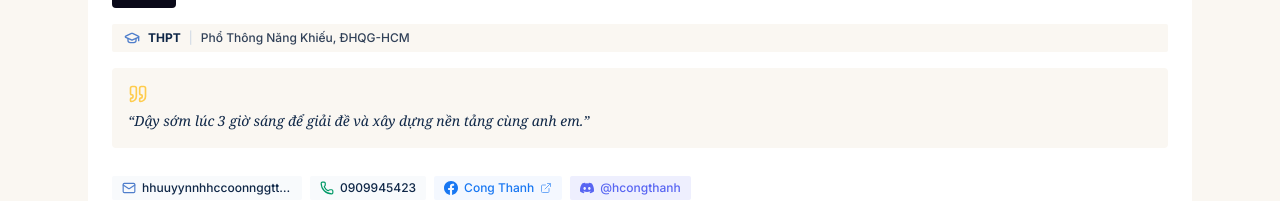
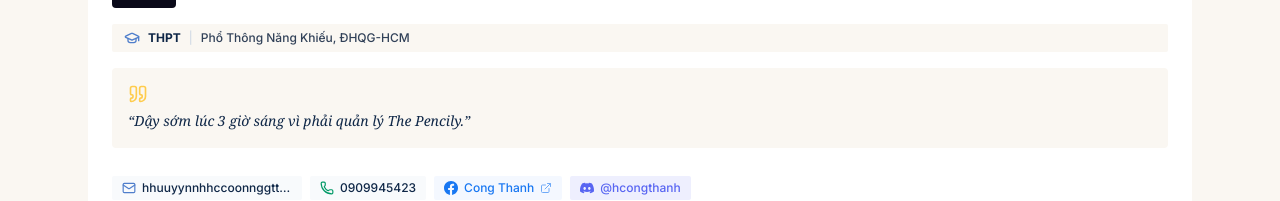
Before and after one commit to Thanh-3108/thepencily, a Next.js app: page / in a window 1280 px wide. Shown: the part 6140-6341 px from the top of the page. Built offline with nearby package versions, Linux system fonts and the light colour scheme; no server answers.

Commit message:
content(founder): update quote to 'Dậy sớm lúc 3 giờ sáng vì phải quản lý The Pencily'

```diff
--- a/src/components/HomeStudentStories.tsx
+++ b/src/components/HomeStudentStories.tsx
@@ -26,8 +26,8 @@ export function HomeStudentStories() {
       levelVi: "THPT",
       levelEn: "High School",
       school: "Phổ Thông Năng Khiếu, ĐHQG-HCM",
-      quoteVi: "“Dậy sớm lúc 3 giờ sáng để giải đề và xây dựng nền tảng cùng anh em.”",
-      quoteEn: "“Waking up at 3 AM to crack problem sets and build the platform with peers.”",
+      quoteVi: "“Dậy sớm lúc 3 giờ sáng vì phải quản lý The Pencily.”",
+      quoteEn: "“Waking up at 3 AM because I have to manage The Pencily.”",
       washiTape: "/brand/elements/washi-tape.jpg",
       hasClip: true,
       email: "hhuuyynnhhccoonnggtthhaannhh@gmail.com",
```
